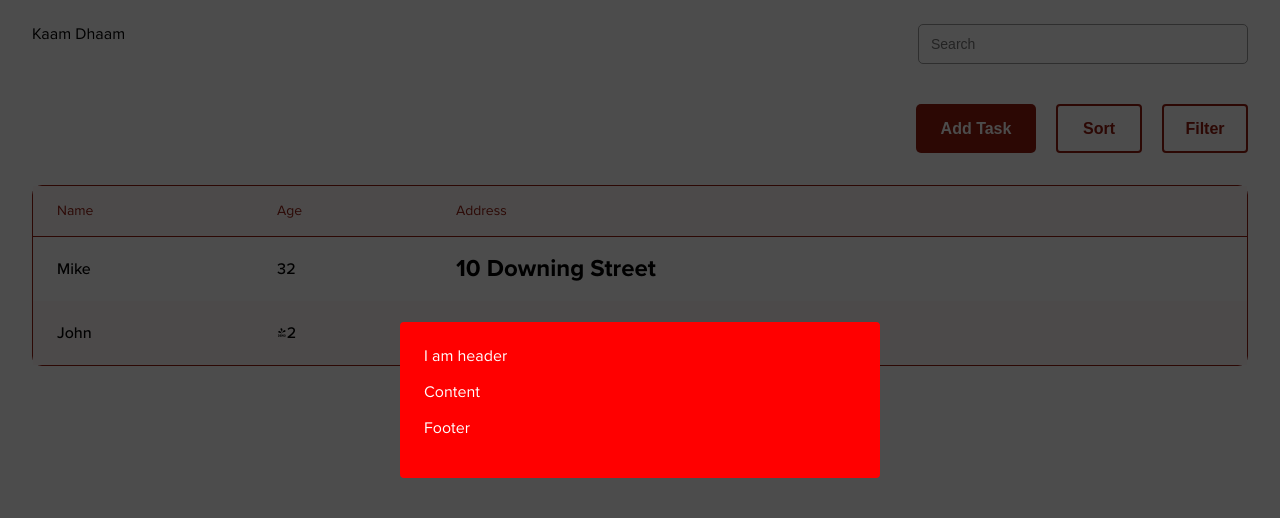
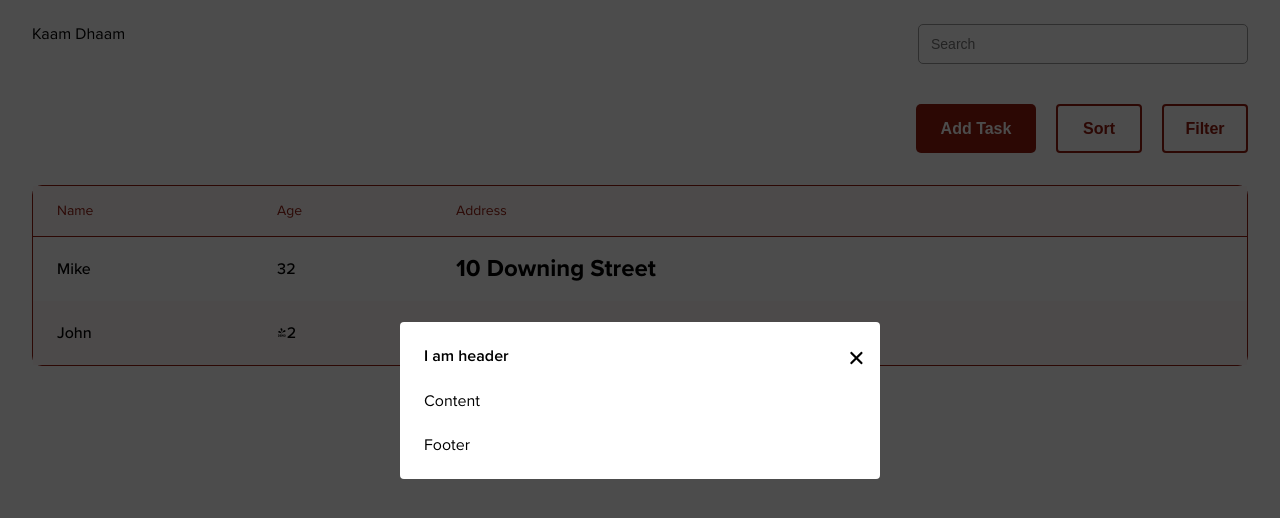
Before and after one commit to ash123mani/kaam-dhaam, a Next.js app: page / in a window 1280 px wide. Shown: the top 518 px of the page. Built offline with nearby package versions, Linux system fonts and the light colour scheme.

Commit message:
updated the modal

```diff
--- a/src/app/page.tsx
+++ b/src/app/page.tsx
@@ -20,7 +20,7 @@ export default function Home() {
           <Table columns={columns} dataSource={dataSource}/>
         </div>
         {showModal &&
-            <Modal onEscKeyPress={() => setShowModal(false)}>
+            <Modal onClose={() => setShowModal(false)}>
               <Modal.Header>I am header</Modal.Header>
               <Modal.Content>Content</Modal.Content>
               <Modal.Footer>Footer</Modal.Footer>
--- a/src/shared/modal/modal-content.module.css
+++ b/src/shared/modal/modal-content.module.css
@@ -1,4 +1,3 @@
 .modalContent {
-    margin: 16px 0;
-    color: white;
+    margin: 24px 0;
 }
--- a/src/shared/modal/modal-footer.module.css
+++ b/src/shared/modal/modal-footer.module.css
@@ -1,5 +1,3 @@
 .modalFooter {
-    margin-bottom: 16px;
-    color: white;
     position: relative;
 }
--- a/src/shared/modal/modal-header.module.css
+++ b/src/shared/modal/modal-header.module.css
@@ -1,5 +1,4 @@
 .modalHeader {
-    margin-bottom: 16px;
-    color: white;
+    margin-bottom: 24px;
     position: relative;
 }
--- a/src/shared/modal/modal-header.tsx
+++ b/src/shared/modal/modal-header.tsx
@@ -7,7 +7,7 @@ interface ModalHeaderProps {
 }
 
 export const ModalHeader = ({ children }:ModalHeaderProps) => (
-  <div className={styles.modalHeader}>
+  <div className={`${styles.modalHeader} font-semibold`}>
     {children}
   </div>
 )
--- a/src/shared/modal/modal.module.css
+++ b/src/shared/modal/modal.module.css
@@ -7,6 +7,7 @@
     justify-content: center;
     align-items: center;
     z-index: 2;
+    color: black;;
 }
 
 .modalBackdrop {
@@ -18,10 +19,18 @@
     z-index: -1;
 }
 
+.modalCloseIcon {
+    position: absolute;
+    top: 24px;
+    right: 12px;
+    cursor: pointer;
+}
+
 .modalWrapper {
+    position: relative;
     padding: 24px 24px;
     width: 480px;
-    background: red;
+    background: #ffffff;
     border-radius: 4px;
     animation: expand 0.2s linear;
     /*box-shadow: 0 0 0 50vmax #000000;*/
--- a/src/shared/modal/modal.tsx
+++ b/src/shared/modal/modal.tsx
@@ -1,6 +1,8 @@
 "use client";
 import React, { ReactNode, useEffect } from 'react'
 import { createPortal } from 'react-dom'
+import Image from 'next/image';
+import closeIcon from '../../../public/icons/action/close.svg'
 
 import { ModalHeader } from './modal-header'
 import { ModalContent } from './modal-content'
@@ -10,12 +12,12 @@ import styles from './modal.module.css'
 
 interface ModalProps {
   children: ReactNode;
-  onEscKeyPress?: () => void;
+  onClose?: () => void;
 }
 
-const InternalModal = ({ children, onEscKeyPress }:ModalProps) => {
+const InternalModal = ({ children, onClose }:ModalProps) => {
   const handleEscKeydown = (e: KeyboardEvent) => {
-    if (e.key === "Escape") onEscKeyPress?.()
+    if (e.key === "Escape") onClose?.()
   }
 
   useEffect(() => {
@@ -27,7 +29,11 @@ const InternalModal = ({ children, onEscKeyPress }:ModalProps) => {
   return createPortal(
     <div className={styles.modal}>
       <div className={styles.modalBackdrop}></div>
+
       <div className={styles.modalWrapper}>
+        <div className={styles.modalCloseIcon} role="button" onClick={onClose}>
+          <Image src={closeIcon} alt="Close"/>
+        </div>
         {children}
       </div>
     </div>,
```
Also changed, not shown: public/icons/action/close.svg (added).
